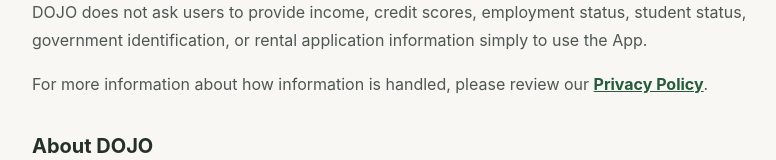
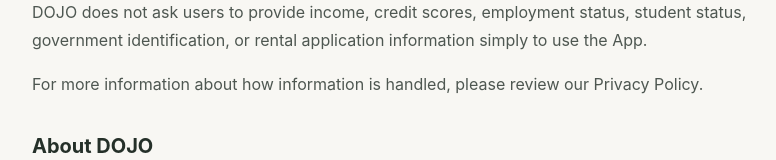
Before and after one commit to shun6745/dojo-support, a plain HTML site: page support/index.html in a window 1280 px wide. Shown: the part 1378-1538 px from the top of the page, without its empty margins (248-1024 px from the left). Drawn offline with Linux system fonts and the light colour scheme.

Commit message:
delet link

```diff
--- a/support/index.html
+++ b/support/index.html
@@ -46,7 +46,7 @@
       <h2>Privacy</h2>
       <p>DOJO does not require users to create an account to browse properties.</p>
       <p>DOJO does not ask users to provide income, credit scores, employment status, student status, government identification, or rental application information simply to use the App.</p>
-      <p>For more information about how information is handled, please review our <a href="../privacy/"><strong>Privacy Policy</strong></a>.</p>
+      <p>For more information about how information is handled, please review our Privacy Policy.</p>
 
       <h2>About DOJO</h2>
       <p><strong>DOJO</strong><br>
```
